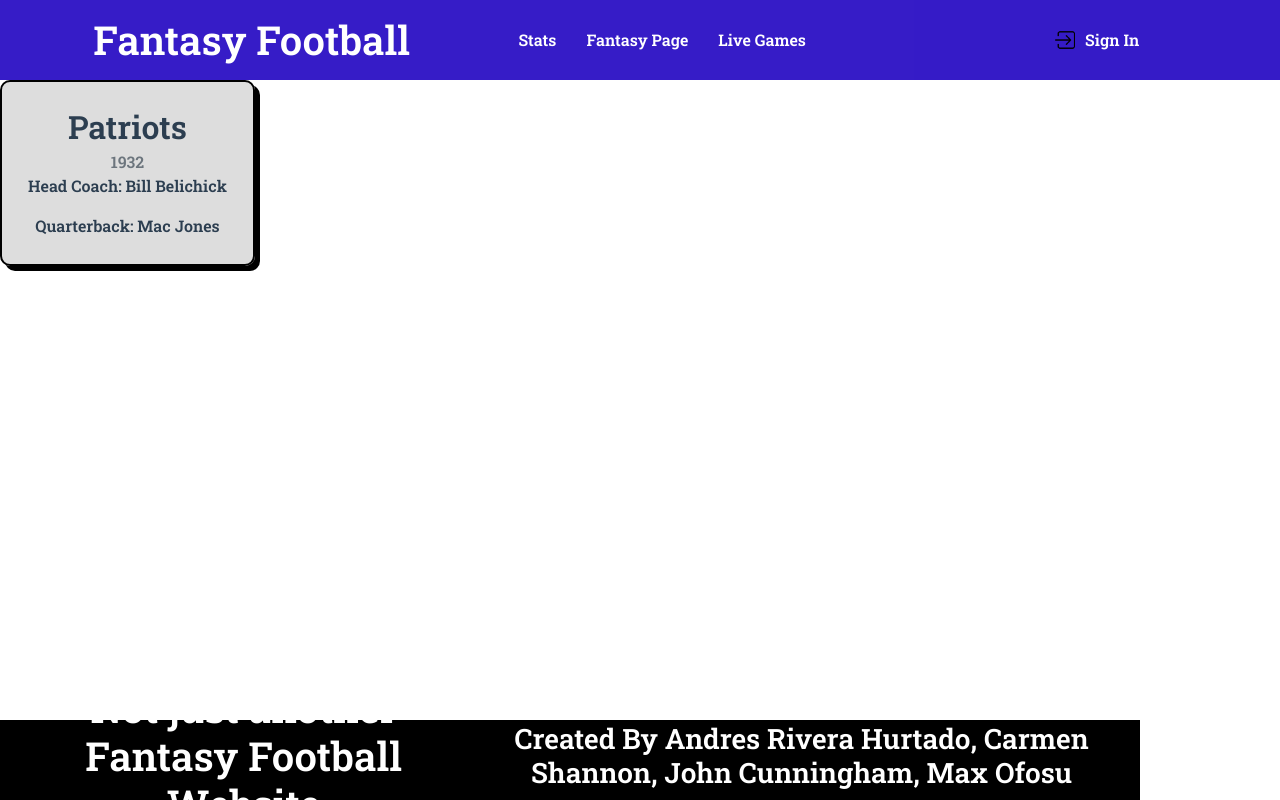
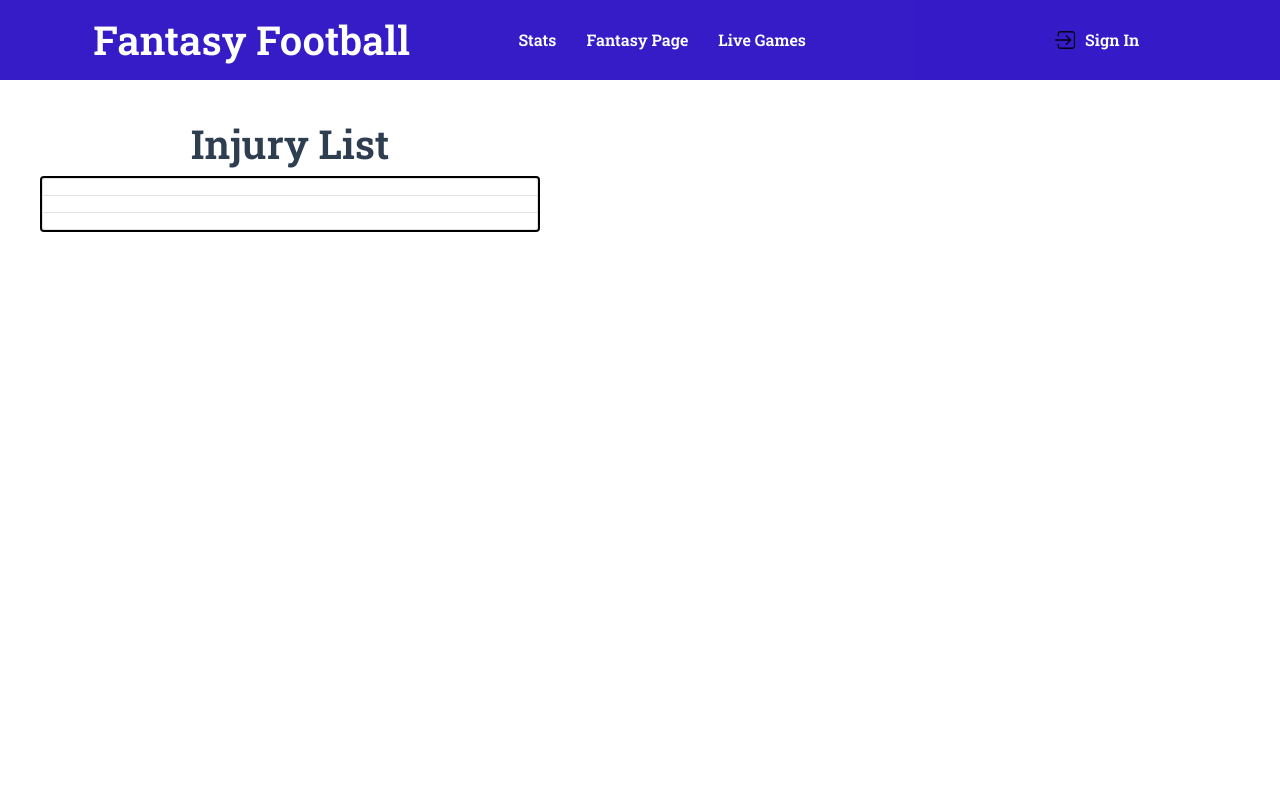
Before and after one commit to andresrihu/fantasyproject, a Vue app: page / in a window 1280 px wide. Built offline with nearby package versions, Linux system fonts and the light colour scheme.

Commit message:
finished injury list

```diff
--- a/src/App.vue
+++ b/src/App.vue
@@ -1,7 +1,7 @@
 <template>
   <Header />
   <router-view />
-  <Footer/>
+
 
 </template>
 
@@ -10,13 +10,13 @@
 import Header from "./components/Header.vue";
 // eslint-disable-next-line no-mixed-spaces-and-tabs
 
-import Footer from "./components/Footer.vue";
+
 
 export default {
   name: "App",
   components: {
     Header: Header,
-    Footer: Footer,
+
 
   },
 };
--- a/src/components/AthleteInjuryList.vue
+++ b/src/components/AthleteInjuryList.vue
@@ -0,0 +1,40 @@
+<template>
+    <div>
+        <div class="listDiv">
+            <h1>Injury List</h1>
+            <ul class="list-group listItems">
+                <li class="list-group-item">{{athleteName}}</li>
+                <li class="list-group-item">{{athleteName}}</li>
+                <li class="list-group-item">{{athleteName}}</li>
+            </ul>
+        </div>
+    </div>
+</template>
+
+<script>
+
+export default {
+    name: "InjuryList",
+    data() {
+        return{
+
+            athleteName: ""
+        }
+    },
+}
+</script>
+
+<style scoped>
+
+    .listDiv{
+        margin: 40px 40px;
+        padding: 0;
+
+    }
+    .listItems{
+
+        width: 500px;
+        border: 2px solid black;
+    }
+
+</style>
--- a/src/components/Footer.vue
+++ b/src/components/Footer.vue
@@ -1,11 +1,11 @@
 <template>
    <div>
-	    <div class="container">
-	  	   <h1>Not just another Fantasy Football Website</h1>
-	        <div class="bottom">
-	            <h3>Created By Andres Rivera Hurtado, Carmen Shannon, John Cunningham, Max Ofosu</h3>
-	        </div>
-	    </div>
+        <div class="footercontainer">
+             <h1>Not just another Fantasy Football Website</h1>
+            <div class="bottom">
+                <h3>Created By Andres Rivera Hurtado, Carmen Shannon, John Cunningham, Max Ofosu</h3>
+            </div>
+        </div>
     </div>
 </template>
 
@@ -23,17 +23,16 @@
 </script>
 
 <style scoped>
-    .container{
+    .footercontainer{
         display: flex;
-        position: fixed;
-        bottom: 0;
         width: 100%;
         background-color: rgb(0, 0, 0);
         color: white;
-        height: 80px;
         justify-content: space-evenly;
         align-items: center;
         text-align: center;
+        position: fixed;
+        bottom: 0;
 
 
     }
--- a/src/views/TestView.vue
+++ b/src/views/TestView.vue
@@ -1,14 +1,14 @@
 <template>
-  <TeamStatsCard />
+  <AthleteInjuryList />
 </template>
 
 <script>
-import TeamStatsCard from "../components/TeamStatsCard.vue";
+import AthleteInjuryList from "../components/AthleteInjuryList.vue";
 export default {
   name: "TestView",
   components: {
-    TeamStatsCard: TeamStatsCard,
-  },
+    AthleteInjuryList: AthleteInjuryList,
+  }
 };
 </script>
 
```
Also changed, not shown: src/views/Mp-AthleteTeamsStatsView.vue (+18 -0 lines).
